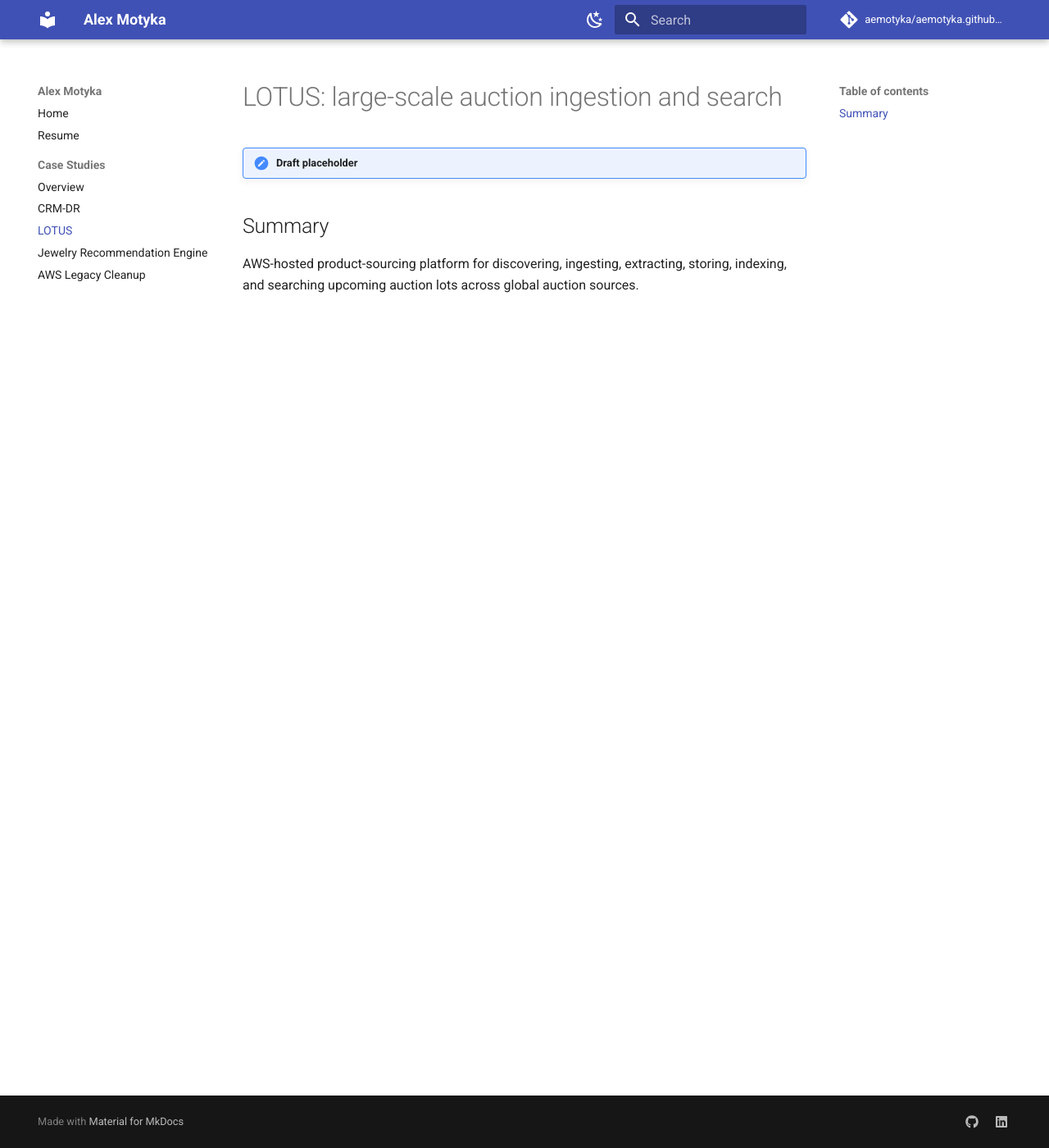
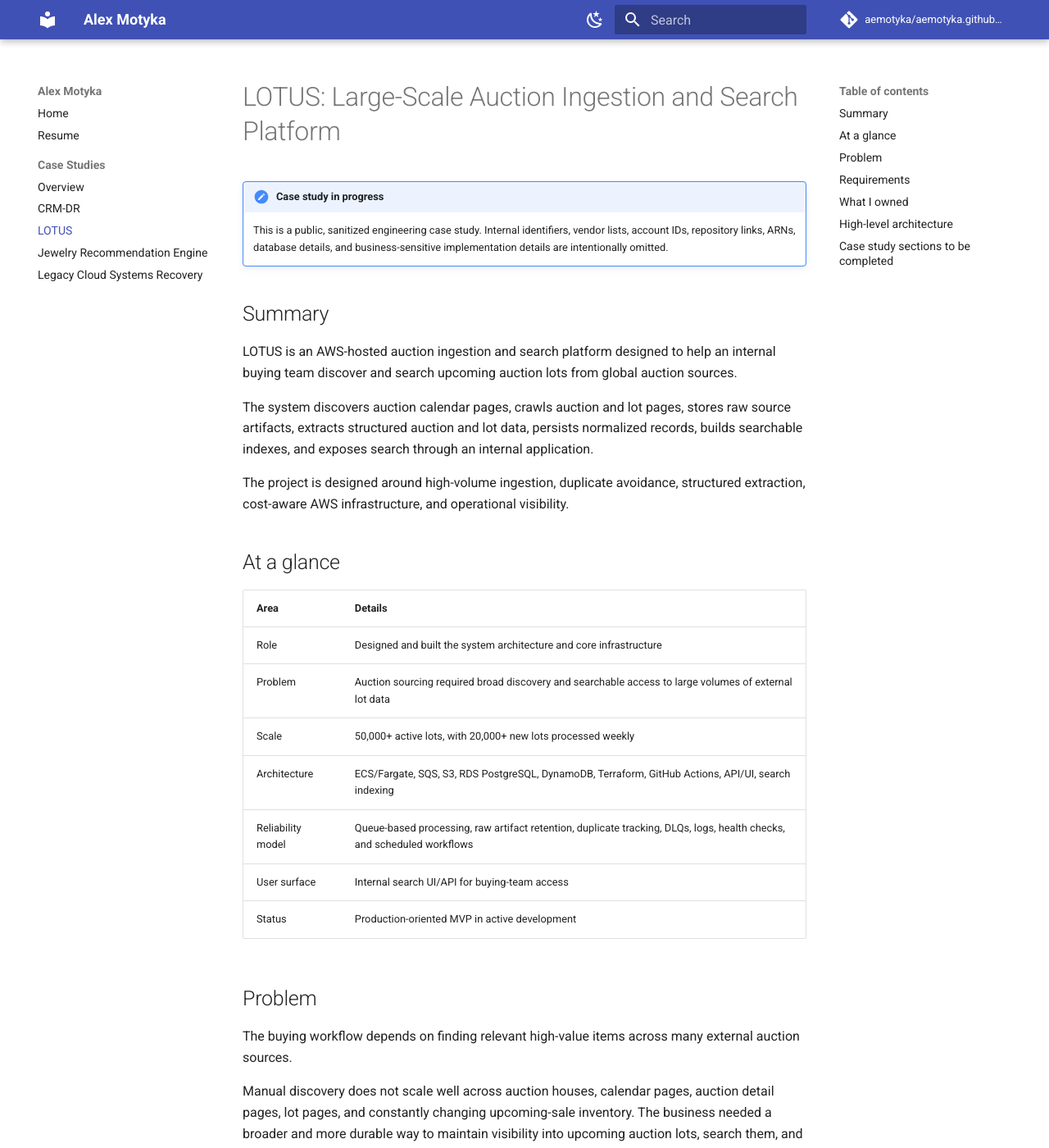
Before and after one commit to aemotyka/aemotyka.github.io, an MkDocs documentation site: the page built from docs/case-studies/lotus.md, in a window 1280 px wide and 1400 px high. Shown: the whole window at 82% size. Built offline with MkDocs 1.6.1 and Material for MkDocs 9.7.7, drawn with Linux system fonts in a browser that asks for light colours; comment, search, counter and statistics services are not loaded; some of the changed text lies outside the part shown.

Commit message:
Polish portfolio structure and start LOTUS case study

````diff
--- a/docs/case-studies/lotus.md
+++ b/docs/case-studies/lotus.md
@@ -1,7 +1,100 @@
-# LOTUS: large-scale auction ingestion and search
+# LOTUS: Large-Scale Auction Ingestion and Search Platform
 
-!!! note "Draft placeholder"
+!!! note "Case study in progress"
+    This is a public, sanitized engineering case study. Internal identifiers, vendor lists, account IDs, repository links, ARNs, database details, and business-sensitive implementation details are intentionally omitted.
 
 ## Summary
 
-AWS-hosted product-sourcing platform for discovering, ingesting, extracting, storing, indexing, and searching upcoming auction lots across global auction sources.
+LOTUS is an AWS-hosted auction ingestion and search platform designed to help an internal buying team discover and search upcoming auction lots from global auction sources.
+
+The system discovers auction calendar pages, crawls auction and lot pages, stores raw source artifacts, extracts structured auction and lot data, persists normalized records, builds searchable indexes, and exposes search through an internal application.
+
+The project is designed around high-volume ingestion, duplicate avoidance, structured extraction, cost-aware AWS infrastructure, and operational visibility.
+
+## At a glance
+
+| Area | Details |
+| --- | --- |
+| Role | Designed and built the system architecture and core infrastructure |
+| Problem | Auction sourcing required broad discovery and searchable access to large volumes of external lot data |
+| Scale | 50,000+ active lots, with 20,000+ new lots processed weekly |
+| Architecture | ECS/Fargate, SQS, S3, RDS PostgreSQL, DynamoDB, Terraform, GitHub Actions, API/UI, search indexing |
+| Reliability model | Queue-based processing, raw artifact retention, duplicate tracking, DLQs, logs, health checks, and scheduled workflows |
+| User surface | Internal search UI/API for buying-team access |
+| Status | Production-oriented MVP in active development |
+
+## Problem
+
+The buying workflow depends on finding relevant high-value items across many external auction sources.
+
+Manual discovery does not scale well across auction houses, calendar pages, auction detail pages, lot pages, and constantly changing upcoming-sale inventory. The business needed a broader and more durable way to maintain visibility into upcoming auction lots, search them, and avoid repeatedly rediscovering the same items.
+
+LOTUS was built to turn scattered external auction data into a continuously refreshed internal search surface.
+
+## Requirements
+
+| Requirement | Why it mattered |
+| --- | --- |
+| Broad auction discovery | The system needed to discover auctions and lots across many external sources. |
+| High-volume ingestion | The platform needed to handle tens of thousands of active lots and thousands of new weekly records. |
+| Duplicate avoidance | Repeated crawls should refresh known records without creating duplicate auctions or lots. |
+| Raw artifact storage | Source HTML needed to be retained for extraction, debugging, and reproducibility. |
+| Structured extraction | Auction and lot pages needed to become normalized database records. |
+| Searchable access | Business users needed a practical way to query the current lot universe. |
+| Cost-aware infrastructure | The system needed to run economically while supporting bursty ingestion workloads. |
+| Operational visibility | Failures needed to be diagnosable across crawling, extraction, queueing, storage, and indexing. |
+
+## What I owned
+
+I designed and implemented the core system architecture, Terraform-managed AWS infrastructure, scraper/extractor/indexer/API/UI deployment path, queue design, database integration, logging/monitoring approach, and operational debugging workflow.
+
+## High-level architecture
+
+```mermaid
+flowchart LR
+    SEEDS[Vendor calendar seeds] --> SCRAPER[ECS scraper tasks]
+
+    SCRAPER --> HTML[S3 raw HTML artifacts]
+    SCRAPER --> AQ[SQS auction queues]
+    SCRAPER --> LQ[SQS lot queues]
+    SCRAPER --> SEEN[DynamoDB/RDS seen-state tracking]
+
+    AQ --> EXTRACTOR[ECS extractor tasks]
+    LQ --> EXTRACTOR
+
+    EXTRACTOR --> HTML
+    EXTRACTOR --> RDS[(RDS PostgreSQL)]
+    EXTRACTOR --> DLQ[SQS DLQs]
+
+    RDS --> INDEXER[ECS indexer task]
+    INDEXER --> INDEX[S3 search indexes]
+
+    INDEX --> API[Private API service]
+    RDS --> API
+    API --> UI[Internal search UI]
+
+    SCRAPER --> LOGS[CloudWatch/S3 logs]
+    EXTRACTOR --> LOGS
+    INDEXER --> LOGS
+    API --> LOGS
+```
+
+## Case study sections to be completed
+
+The final writeup will cover:
+
+1. Business problem and sourcing workflow
+2. Requirements and constraints
+3. Architecture
+4. Scraper design
+5. Queueing and handoff model
+6. Raw artifact storage
+7. Structured extraction
+8. Database model and duplicate tracking
+9. Search indexing
+10. API/UI access
+11. Infrastructure and deployment
+12. Monitoring, failures, and operational debugging
+13. Cost and reliability tradeoffs
+14. Result
+15. Lessons learned
--- a/mkdocs.yml
+++ b/mkdocs.yml
@@ -14,7 +14,7 @@ nav:
       - CRM-DR: case-studies/crm-dr.md
       - LOTUS: case-studies/lotus.md
       - Jewelry Recommendation Engine: case-studies/jewelry-recommendation-engine.md
-      - AWS Legacy Cleanup: case-studies/aws-legacy-cleanup.md
+      - Legacy Cloud Systems Recovery: case-studies/legacy-cloud-systems-recovery.md
 
 theme:
   name: material
````
Also changed, not shown: docs/case-studies/aws-legacy-cleanup.md (deleted, +0 -7 lines), docs/case-studies/index.md (+15 -11 lines), docs/case-studies/legacy-cloud-systems-recovery.md (added, +21 -0 lines), docs/index.md (+13 -15 lines), docs/resume.md (+12 -10 lines).
